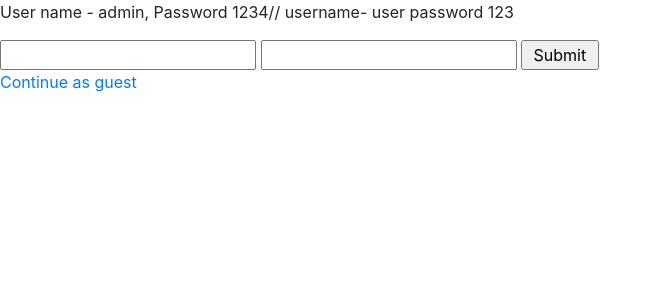
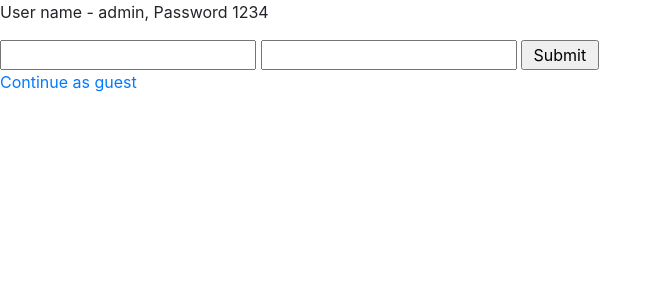
Before and after one commit to Galaxy740/project-02, a PHP site: page /index-.php in a window 1280 px wide. Shown: the top 300 px of the page, without its empty margins (0-662 px from the left). Run offline with PHP 8.4, Linux system fonts and the light colour scheme; data that the repository does not hold is empty.

Commit message:
Update index-.php

```diff
--- a/index-.php
+++ b/index-.php
@@ -14,7 +14,6 @@
 
 <?php
 session_start();
-$title = 'Read';
 include "includes/header.php";
 ?>
 <html>
@@ -25,7 +24,7 @@ include "includes/header.php";
    </head>
 
 
-              <p>User name - admin, Password 1234// username- user password 123</p>
+              <p>User name - admin, Password 1234</p>
 
 
 <?php
```
